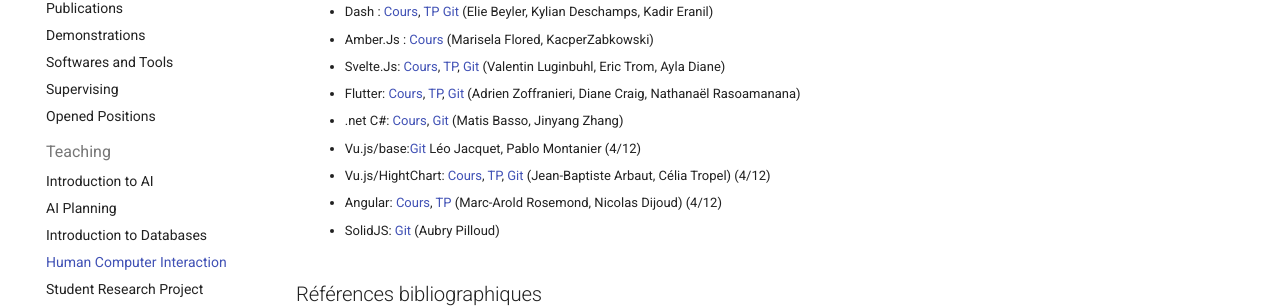
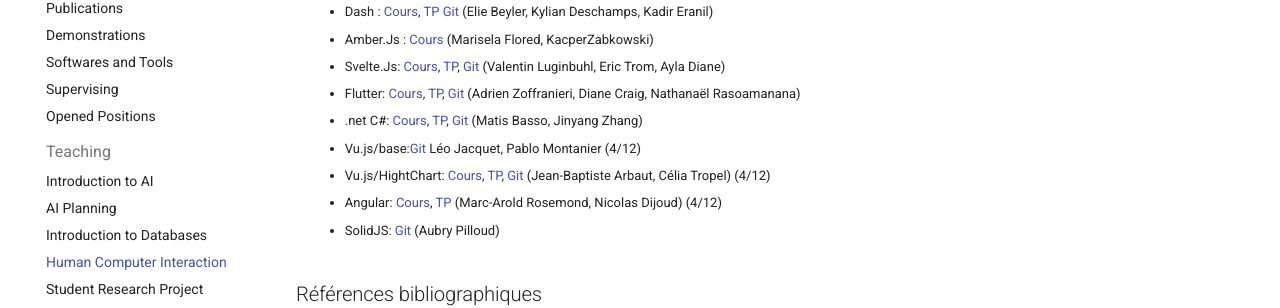
Before and after one commit to pellierd/homepage, an MkDocs documentation site: the page built from docs/teaching/hci.md, in a window 1280 px wide and 900 px high, scrolled down 806 px. Shown: the part 147-455 px from the top of the window. Built offline with MkDocs 1.6.1 and Material for MkDocs 9.7.7, drawn with Linux system fonts in a browser that asks for light colours.

```diff
--- a/docs/teaching/hci.md
+++ b/docs/teaching/hci.md
@@ -31,7 +31,7 @@ Après un rappel des principes ergonomiques, ce cours s’intéresse essentielle
     - Amber.Js : [Cours](hci/tmp/EmberJS.pdf) (Marisela Flored, KacperZabkowski)
     - Svelte.Js: [Cours](https://www.canva.com/design/DAG5PXv9in4/KtJ4V155oL0VE3xcHTVVtw/edit), [TP](https://www.notion.so/lelinguine/D-couverte-de-SvelteJS-2a9687c54bf880c591fbf5ac4e363f63), [Git](https://github.com/lelinguine/ihm-project) (Valentin Luginbuhl, Eric Trom, Ayla Diane)
     - Flutter: [Cours](hci/tmp/Flutter.pdf), [TP](https://github.com/Pandaniens/FlutterTestIHM/), [Git](https://github.com/Diane38/IHM_S9_Craig_Zoffranieri_-Rasoamanana.git) (Adrien Zoffranieri, Diane Craig, Nathanaël Rasoamanana)
-    - .net C#: [Cours](https://docs.google.com/presentation/d/18nEf82vEkagVzWKCFFFI7paTP4bMEXMdSuw1On4LN5Q/edit?slide=id.p#slide=id.p), [Git](https://github.com/yilingwaku/BlazorTpDemo/tree/main) (Matis Basso, Jinyang Zhang)
+    - .net C#: [Cours](https://docs.google.com/presentation/d/18nEf82vEkagVzWKCFFFI7paTP4bMEXMdSuw1On4LN5Q/edit?slide=id.p#slide=id.p), [TP](https://github.com/yilingwaku/BlazorTpDemo/tree/main), [Git](https://github.com/yilingwaku/BlazorTpDemo/tree/main) (Matis Basso, Jinyang Zhang)
     - Vu.js/base:[Git](https://github.com/leo-jcq/projet-ihm) Léo Jacquet, Pablo Montanier (4/12)
     - Vu.js/HightChart: [Cours](http://github.com/CTRetu/IHM-Activite-HighCharts/blob/main/HighCharts_Arbaut_Tropel_M2_MIASHS_IC_IHM.pdf), [TP]( https://github.com/CTRetu/IHM-Activite-HighCharts/tree/main), [Git](https://github.com/CTRetu/Interaction-Homme-Machine-Arbaut-Tropel-MIASHS-IC) (Jean-Baptiste Arbaut, Célia Tropel) (4/12)
     - Angular: [Cours](https://docs.google.com/presentation/d/1ZOapGsFTTztzIMGpo9KG2uXQpOtNoPcrlvw9nQZi9II/edit?slide=id.p2#slide=id.p2), [TP](https://github.com/Nizijolas/IHM2_AngularTP) (Marc-Arold Rosemond, Nicolas Dijoud) (4/12)
```
